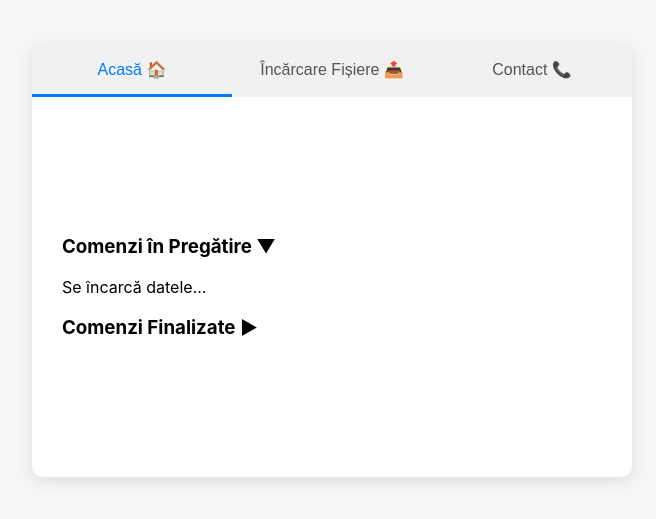
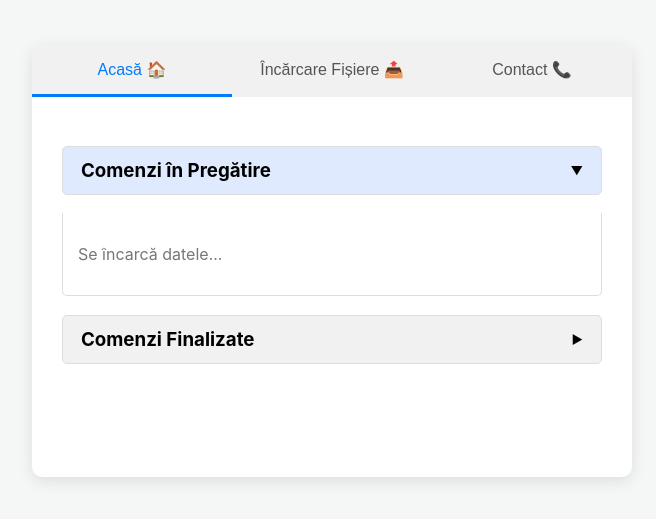
Before and after one commit to comandat/off-site, a plain HTML site: page index.html in a window 1280 px wide. Shown: the part 159-678 px from the top of the page, without its empty margins (308-964 px from the left). Drawn offline with Linux system fonts and the light colour scheme.

Commit message:
Update style.css

```diff
--- a/style.css
+++ b/style.css
@@ -46,11 +46,7 @@ body {
 
 .tab-content-container {
     padding: 30px;
-    /* NOU: Asigură o înălțime minimă pentru container */
     min-height: 320px;
-    display: flex;
-    flex-direction: column;
-    justify-content: center;
 }
 
 .tab-content {
@@ -103,3 +99,54 @@ button[type="submit"]:hover {
     font-weight: bold;
     color: #333;
 }
+
+/* STILURI NOI ADĂUGATE PENTRU TAB-UL ACASĂ */
+.collapsible-section {
+    margin-bottom: 10px;
+}
+.collapsible-header {
+    background-color: #f1f1f1;
+    padding: 12px 18px;
+    cursor: pointer;
+    border: 1px solid #ddd;
+    border-radius: 5px;
+    display: flex;
+    justify-content: space-between;
+    align-items: center;
+    transition: background-color 0.2s;
+}
+.collapsible-header:hover {
+    background-color: #e9e9e9;
+}
+.collapsible-header.active {
+    background-color: #e0eaff;
+}
+.collapsible-header .arrow {
+    font-size: 12px;
+    transition: transform 0.3s;
+}
+.collapsible-content {
+    padding: 15px;
+    border: 1px solid #ddd;
+    border-top: none;
+    border-radius: 0 0 5px 5px;
+}
+.hidden {
+    display: none;
+}
+.order-item {
+    padding: 10px;
+    margin-bottom: 5px;
+    background-color: #fff;
+    border: 1px solid #eee;
+    border-radius: 4px;
+    cursor: pointer;
+    transition: background-color 0.2s, box-shadow 0.2s;
+}
+.order-item:hover {
+    background-color: #f9f9f9;
+    box-shadow: 0 1px 3px rgba(0,0,0,0.05);
+}
+.loading-message, .error-message {
+    color: #777;
+}
```
